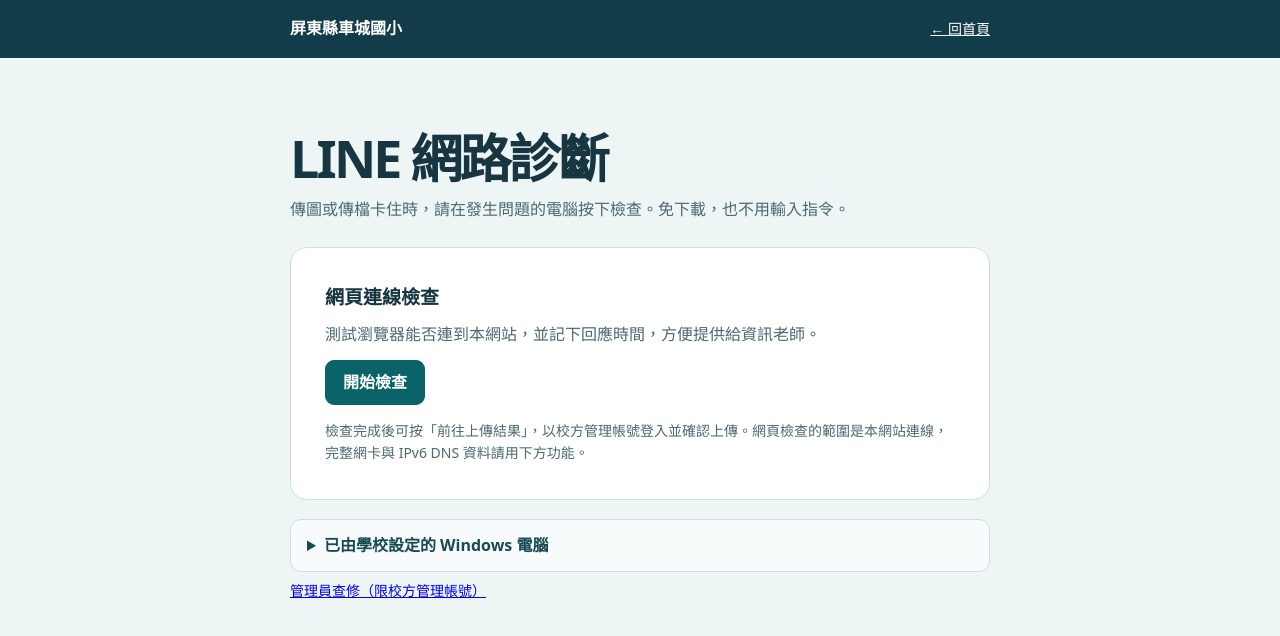
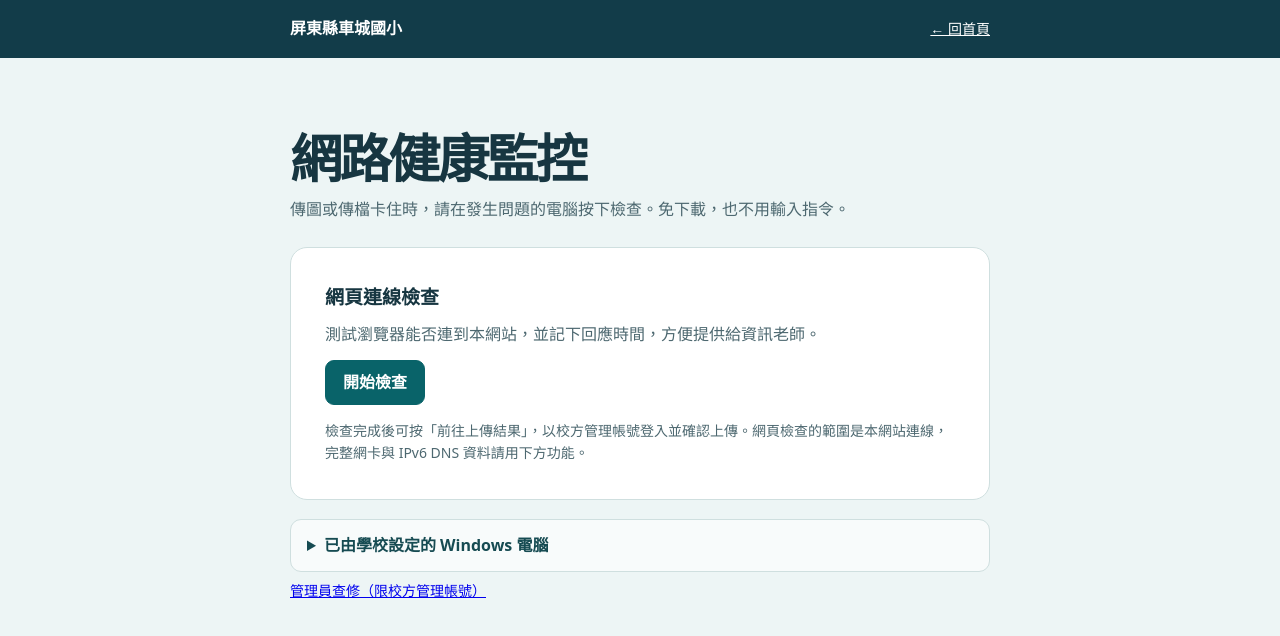
Before and after one commit to st887105/20260425, a plain HTML site: page line-diagnostics/index.html in a window 1280 px wide. Drawn offline with Linux system fonts and the light colour scheme.

Commit message:
Update title and heading for network diagnostics page

```diff
--- a/line-diagnostics/index.html
+++ b/line-diagnostics/index.html
@@ -3,7 +3,7 @@
 <head>
 <meta charset="utf-8">
 <meta name="viewport" content="width=device-width,initial-scale=1">
-<title>LINE 網路診斷｜車城國小</title>
+<title>車城國小｜網路健康監控</title>
 <style>
 :root { color-scheme:light; font-family:system-ui,"Microsoft JhengHei",sans-serif; color:#173641; background:#edf5f5 }
 * { box-sizing:border-box }
@@ -35,7 +35,7 @@ summary { cursor:pointer; color:#164b52; font-weight:650 }
 <body>
 <header><div class="wrap"><strong>屏東縣車城國小</strong><a href="../">← 回首頁</a></div></header>
 <main class="wrap">
-<h1>LINE 網路診斷</h1>
+<h1>網路健康監控</h1>
 <p class="lead">傳圖或傳檔卡住時，請在發生問題的電腦按下檢查。免下載，也不用輸入指令。</p>
 <section class="card" aria-labelledby="basic-heading">
 <h2 id="basic-heading">網頁連線檢查</h2>
```
